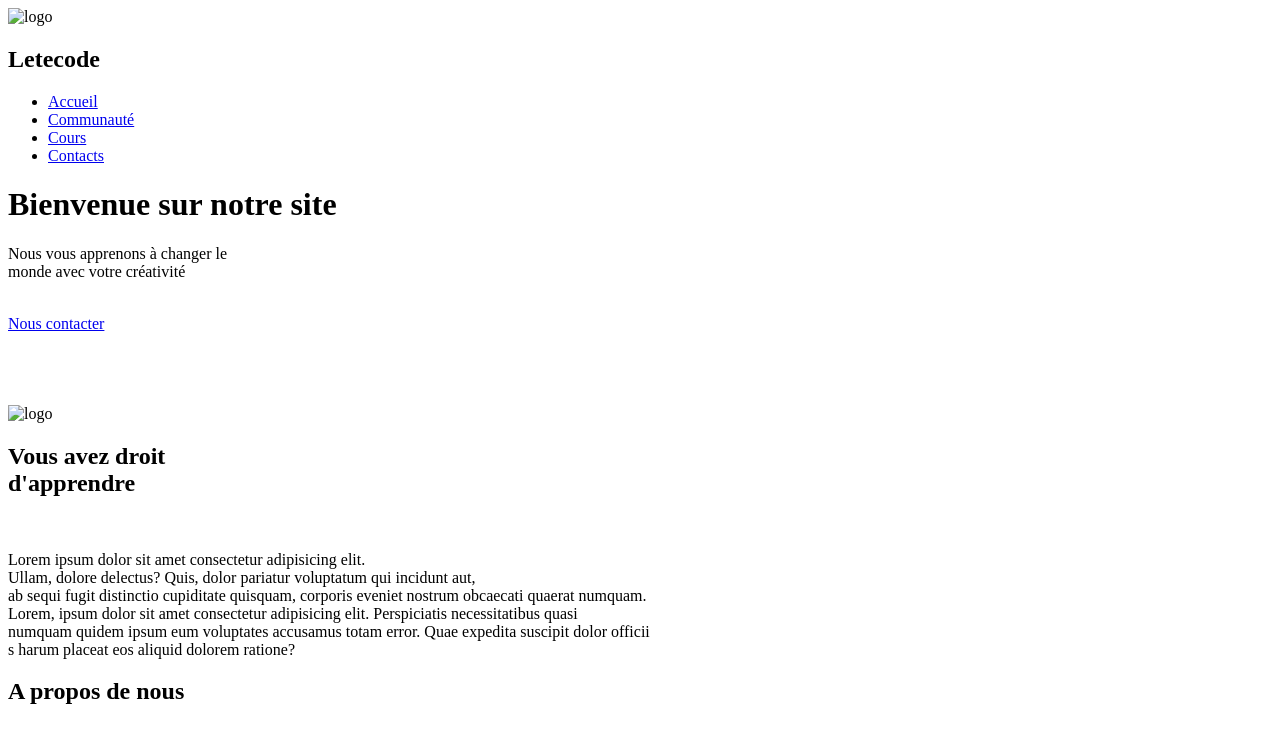
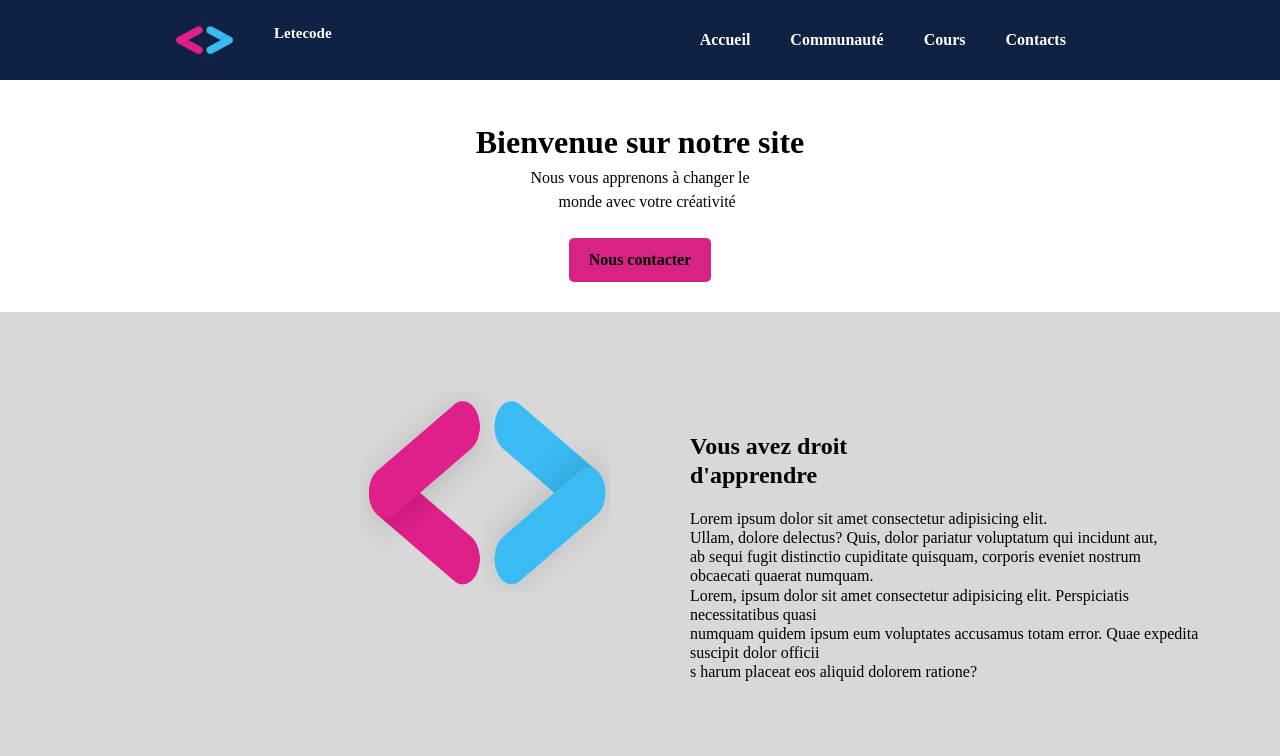
Before and after one commit to Hermesmavinga/TP2, a plain HTML site: page index.html in a window 1280 px wide. Shown: the top 756 px of the page. Drawn offline with Linux system fonts and the light colour scheme.

Commit message:
sixieme commit

```diff
--- a/accueil/index.html
+++ b/index.html
@@ -5,13 +5,13 @@
     <meta http-equiv="X-UA-Compatible" content="IE=edge">
     <meta name="viewport" content="width=device-width, initial-scale=1.0">
     <title>Document</title>
-    <link href="Tp2.css" rel="stylesheet">
+    <link href="css\style.css" rel="stylesheet">
 </head>
 <body>
     <div>
                 <nav>
                     <div class="letecode">
-                        <img class="logo" src="logo-trans_copy.png" alt="logo">
+                        <img class="logo" src="images\logo-trans_copy.png" alt="logo">
                         <h2 class="let">Letecode</h1>
                     </div>
                     <ul class="animation">
@@ -43,7 +43,7 @@
 
     <section>
                     <div class="log">
-                        <img class="image" src="logo-trans_copy.png" alt="logo">
+                        <img class="image" src="images\logo-trans_copy.png" alt="logo">
                     </div>
 
                     <div class="para">
```
Also changed, not shown: images/logo-trans_copy.png (renamed from image/logo-trans_copy.png).
